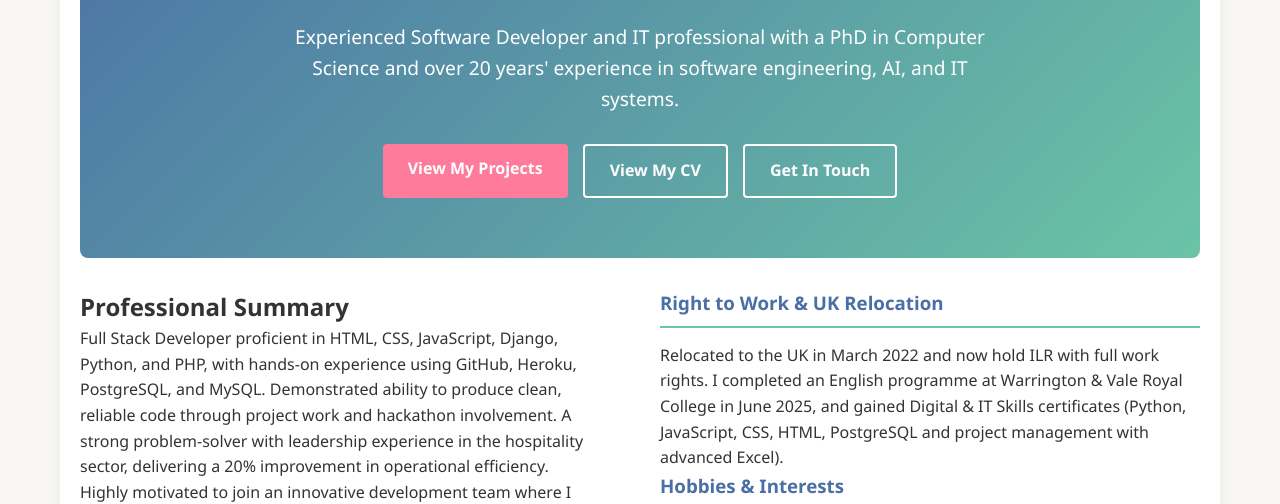
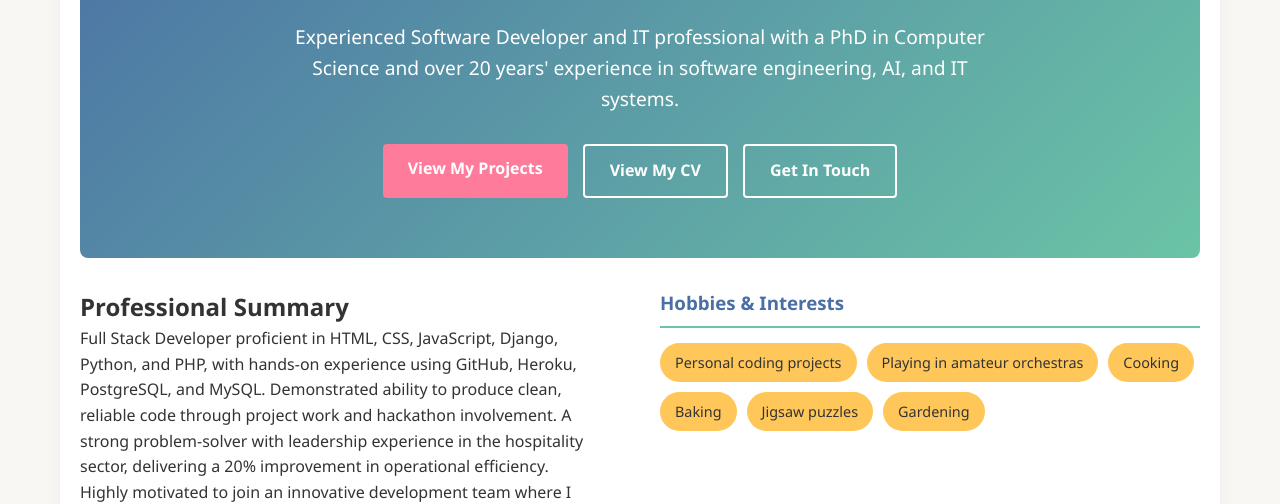
Before and after one commit to arokhlo/Mortaza-Portfolio-Site, a plain HTML site: page index.html in a window 1280 px wide. Shown: the part 321-825 px from the top of the page. Drawn offline with Linux system fonts and the light colour scheme.

Commit message:
Remove relocation and rights detailsss
Removed information about relocation and work rights.

```diff
--- a/index.html
+++ b/index.html
@@ -652,8 +652,6 @@
                 </div>
 
                 <div class="hobbies-section">
-                    <h3>Right to Work & UK Relocation</h3>
-                    <p>Relocated to the UK in March 2022 and now hold ILR with full work rights. I completed an English programme at Warrington & Vale Royal College in June 2025, and gained Digital & IT Skills certificates (Python, JavaScript, CSS, HTML, PostgreSQL and project management with advanced Excel).</p>
 
                     <h3>Hobbies & Interests</h3>
                     <div class="hobbies-list">
```
